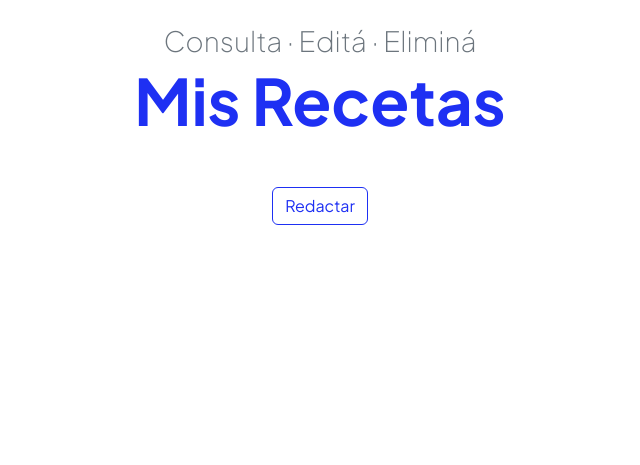
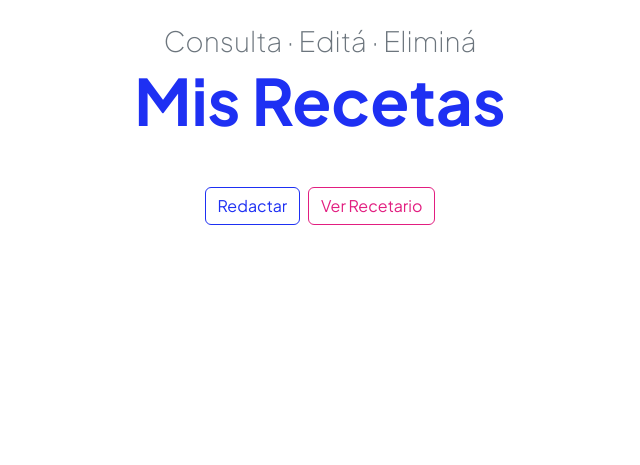
Before and after one commit to NPeralta86/nutricion, a Django app: page /recetas-autor in a window 1280 px wide. Shown: the part 153-618 px from the top of the page, without its empty margins (320-960 px from the left). Run offline with Django 4.2, Linux system fonts and the light colour scheme; a user stored in the database is signed in; data comes from the database, SQL or seed files in the repository; both versions use the stored data as it was after the commit; some libraries are stand-ins or nearby versions.

Commit message:
correcciones generales

```diff
--- a/recetas/templates/recetas/recetas_autor.html
+++ b/recetas/templates/recetas/recetas_autor.html
@@ -9,8 +9,10 @@
           <h1 class="display-3 fw-bolder mb-5"><span class="text-primary d-inline">Mis Recetas</span></h1>
 
           <div class="col">
-            <a class="btn btn-outline-primary btn-md mb-5" href="{% url 'recetas_agregar' %}"> Redactar</a>
+            <a class="btn btn-outline-primary btn-md mb-5" style="margin-right: 5px;" href="{% url 'recetas_agregar' %}"> Redactar</a>
+            <a class="btn btn-outline-secondary btn-md mb-5" href="{% url 'recetas'%}"> Ver Recetario</a>
           </div>
+
       </div>
 
       <!-- Lista de Recetas-->
--- a/recetas/views.py
+++ b/recetas/views.py
@@ -51,7 +51,7 @@ def vista_recetas_agregar(request):
                              categoria=categoria, ingredientes=ingredientes, detalle=detalle)
             receta.save()
 
-            url_exitosa = reverse('recetas')
+            url_exitosa = reverse('recetas_autor')
             return redirect(url_exitosa)
 
     else:
```
Also changed, not shown: db.sqlite3, media/avatares/Avatar-Profile-Vector-PNG-File.png (deleted), media/avatares/john_elton.jpg (added), readme.md.
